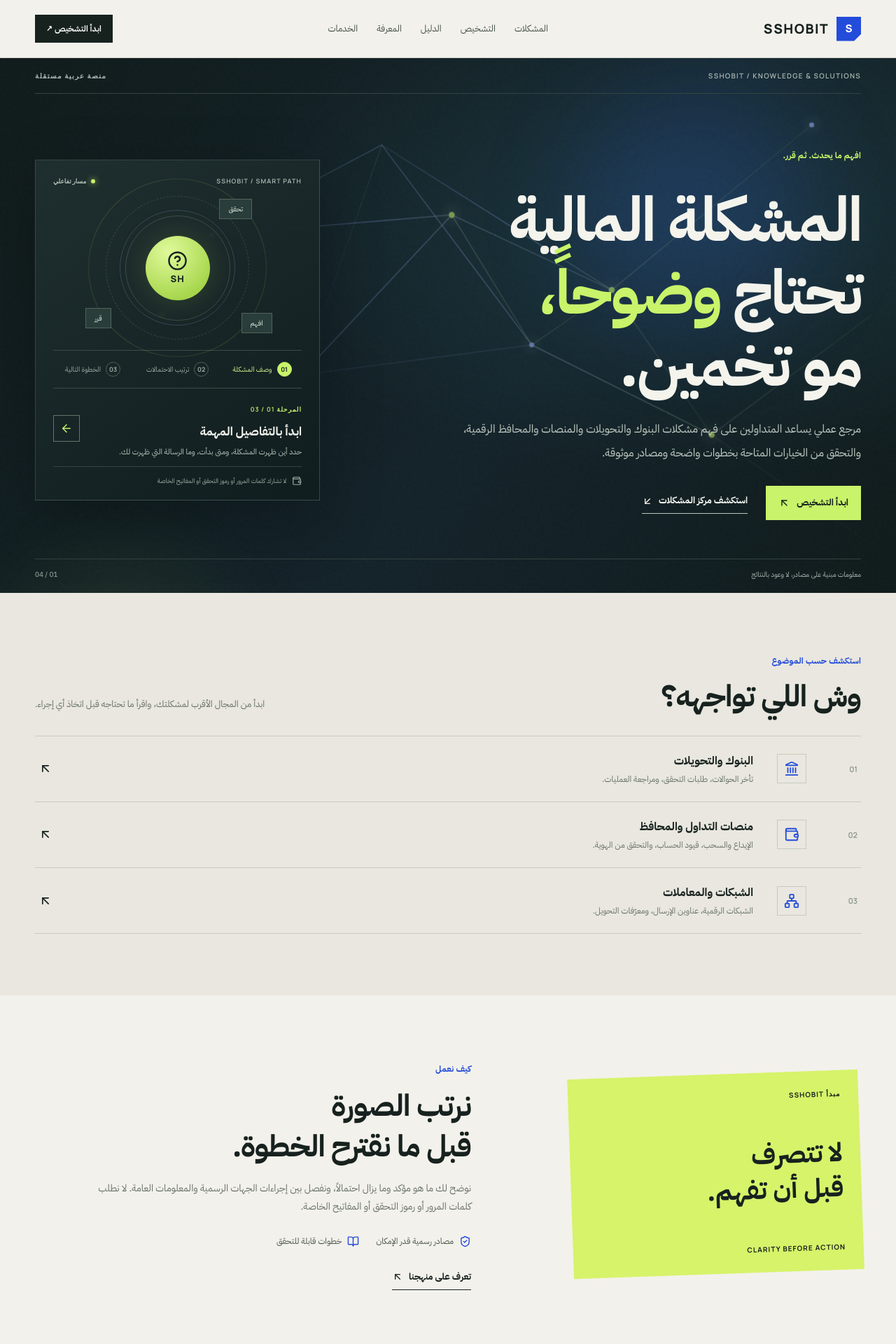
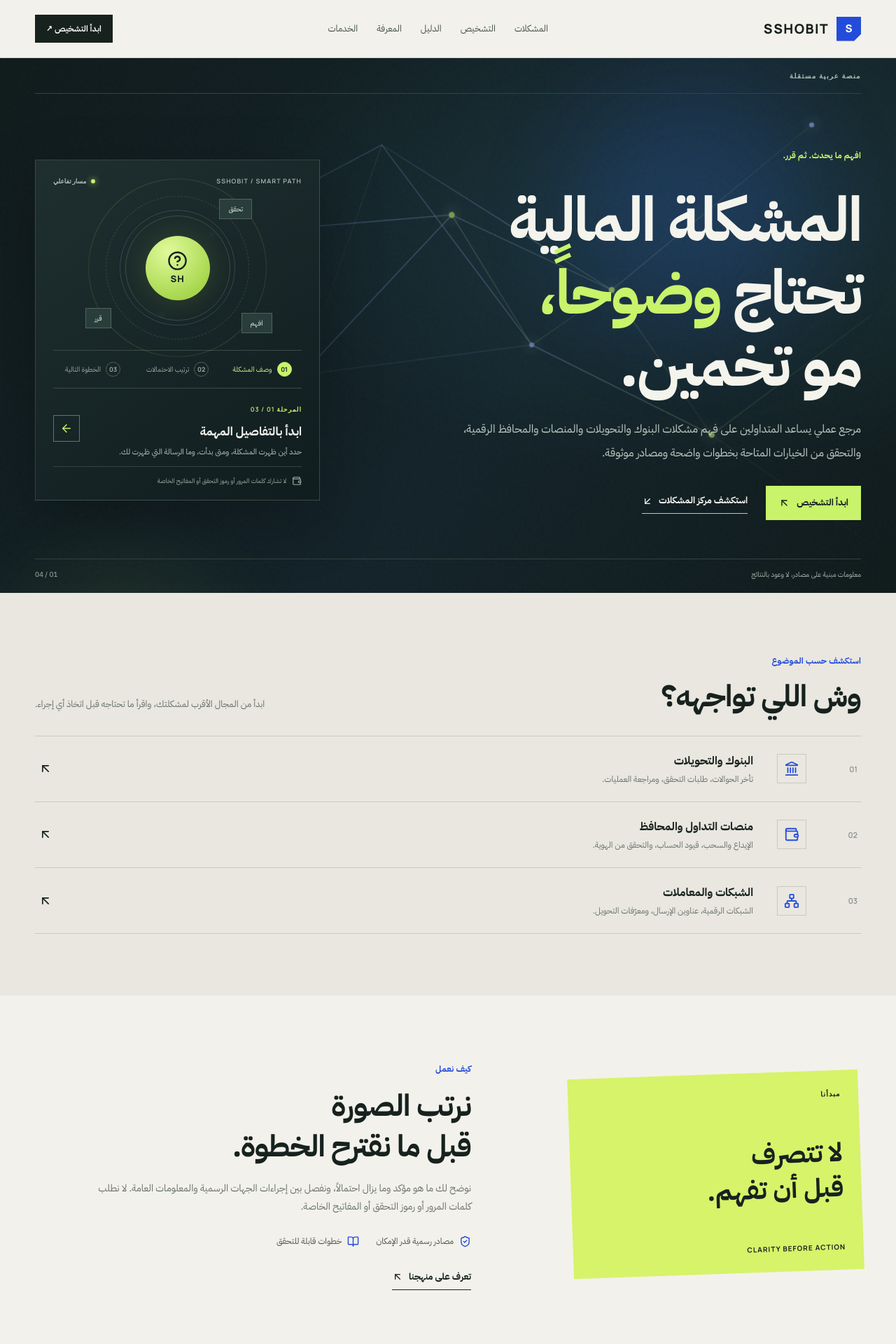
Before and after one commit to saotaibiee-beep/SSHOBIT, a Next.js app: page / in a window 1280 px wide. Shown: the top 1920 px of the page at 70% size. Built offline with nearby package versions, Linux system fonts and the light colour scheme; no server answers.

Commit message:
Update homepage principle label and remove brand tagline

```diff
--- a/app/page.tsx
+++ b/app/page.tsx
@@ -11,7 +11,7 @@ const issues=[
 ];
 export default function Home(){return <main>
  <section className="front-hero front-hero-live"><AnimatedBackground/><div className="container front-content">
-  <div className="front-kicker"><span>SSHOBIT / KNOWLEDGE & SOLUTIONS</span><span>منصة عربية مستقلة</span></div>
+  <div className="front-kicker"><span>منصة عربية مستقلة</span></div>
   <div className="front-grid">
    <Reveal className="front-copy"><p className="eyebrow">افهم ما يحدث. ثم قرر.</p><h1>المشكلة المالية<br/>تحتاج <i>وضوحاً،</i><br/>مو تخمين.</h1><p className="front-lead">مرجع عملي يساعد المتداولين على فهم مشكلات البنوك والتحويلات والمنصات والمحافظ الرقمية، والتحقق من الخيارات المتاحة بخطوات واضحة ومصادر موثوقة.</p><div className="front-actions"><Link className="button button-primary" href="/diagnosis">ابدأ التشخيص <ArrowUpLeft size={17}/></Link><Link className="text-link" href="/problems">استكشف مركز المشكلات <ArrowDownLeft size={16}/></Link></div></Reveal>
    <Reveal delay={140}><InteractiveVisual/></Reveal>
@@ -19,6 +19,6 @@ export default function Home(){return <main>
   <div className="hero-foot"><span>معلومات مبنية على مصادر، لا وعود بالنتائج</span><span>01 / 04</span></div>
  </div></section>
  <section className="issues-section"><div className="container"><Reveal><div className="section-intro"><div><span className="eyebrow">استكشف حسب الموضوع</span><h2>وش اللي تواجهه؟</h2></div><p>ابدأ من المجال الأقرب لمشكلتك، واقرأ ما تحتاجه قبل اتخاذ أي إجراء.</p></div></Reveal><div className="issue-list">{issues.map((item,i)=><Reveal key={item.n} delay={i*70}><Link href={item.href} className="issue-row"><span className="issue-number">{item.n}</span><span className="issue-icon"><item.icon size={22}/></span><span className="issue-copy"><b>{item.title}</b><small>{item.desc}</small></span><ArrowUpLeft className="issue-arrow" size={20}/></Link></Reveal>)}</div></div></section>
- <section className="method-section"><div className="container method-grid"><Reveal><div className="method-stamp"><span>مبدأ SSHOBIT</span><b>لا تتصرف<br/>قبل أن تفهم.</b><small>CLARITY BEFORE ACTION</small></div></Reveal><Reveal delay={120}><div className="method-copy"><span className="eyebrow">كيف نعمل</span><h2>نرتب الصورة<br/>قبل ما نقترح الخطوة.</h2><p>نوضح لك ما هو مؤكد وما يزال احتمالاً، ونفصل بين إجراءات الجهات الرسمية والمعلومات العامة. لا نطلب كلمات المرور أو رموز التحقق أو المفاتيح الخاصة.</p><div className="method-points"><span><ShieldCheck size={17}/> مصادر رسمية قدر الإمكان</span><span><BookOpen size={17}/> خطوات قابلة للتحقق</span></div><Link href="/about" className="text-link">تعرف على منهجنا <ArrowUpLeft size={16}/></Link></div></Reveal></div></section>
+ <section className="method-section"><div className="container method-grid"><Reveal><div className="method-stamp"><span>مبدأنا</span><b>لا تتصرف<br/>قبل أن تفهم.</b><small>CLARITY BEFORE ACTION</small></div></Reveal><Reveal delay={120}><div className="method-copy"><span className="eyebrow">كيف نعمل</span><h2>نرتب الصورة<br/>قبل ما نقترح الخطوة.</h2><p>نوضح لك ما هو مؤكد وما يزال احتمالاً، ونفصل بين إجراءات الجهات الرسمية والمعلومات العامة. لا نطلب كلمات المرور أو رموز التحقق أو المفاتيح الخاصة.</p><div className="method-points"><span><ShieldCheck size={17}/> مصادر رسمية قدر الإمكان</span><span><BookOpen size={17}/> خطوات قابلة للتحقق</span></div><Link href="/about" className="text-link">تعرف على منهجنا <ArrowUpLeft size={16}/></Link></div></Reveal></div></section>
  <section className="knowledge-strip"><div className="container knowledge-inner"><div><span className="eyebrow">من مركز المعرفة</span><h2>المعلومة الجيدة<br/>تختصر عليك الطريق.</h2></div><p>مقالات وأدلة تشرح المفاهيم والإجراءات بلغة واضحة، مع توثيق المصادر ومراجعة المحتوى.</p><Link className="button button-dark" href="/knowledge">اقرأ المعرفة <ArrowUpLeft size={17}/></Link></div></section>
  </main>}
```
